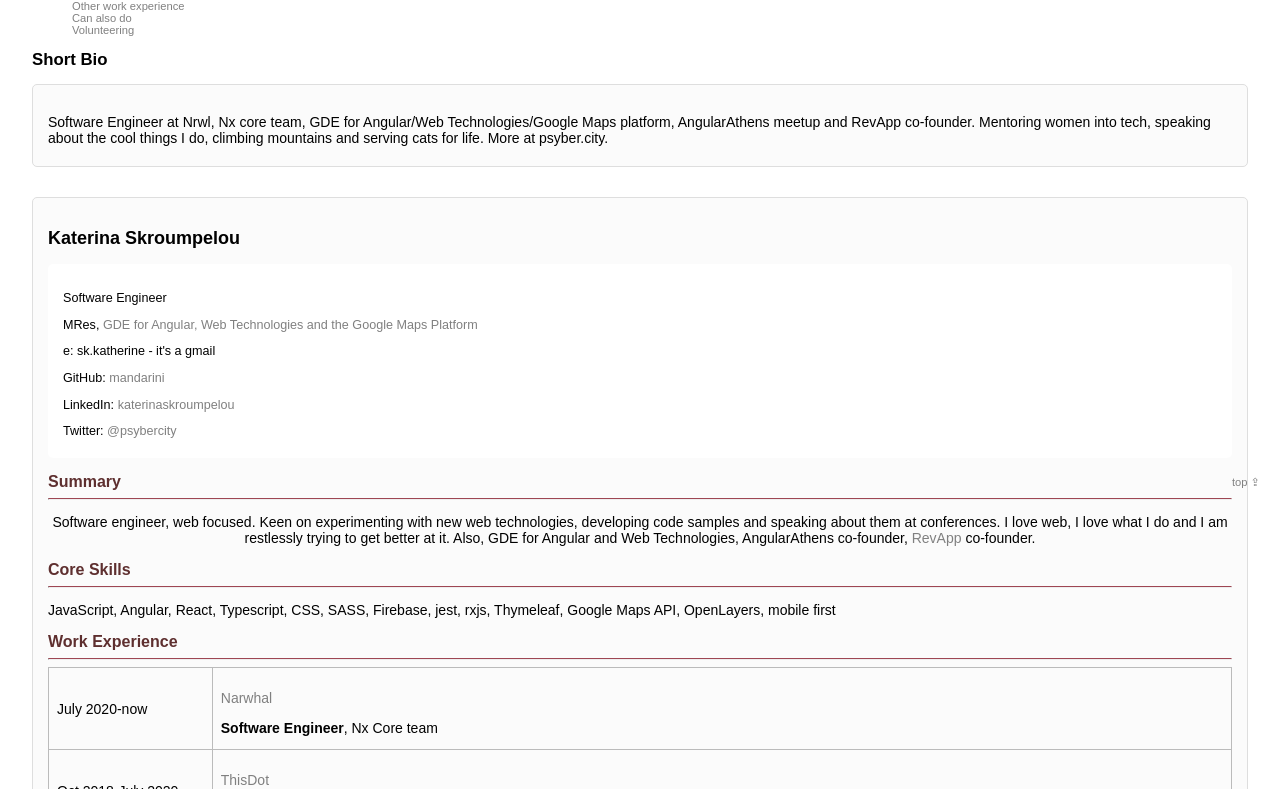
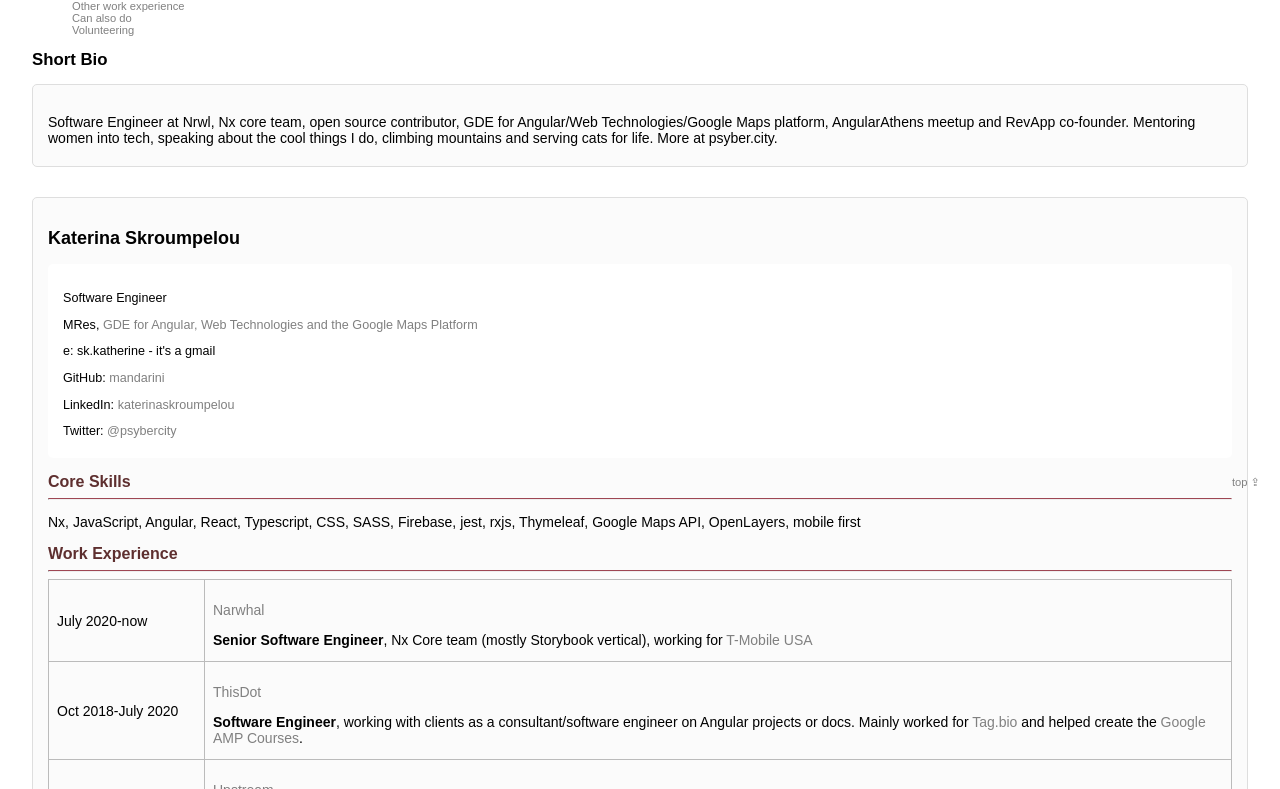
Before and after one commit to mandarini/psybercity-old, an Angular app: page /cv in a window 1280 px wide. Shown: the part 251-1040 px from the top of the page. Built offline with nearby package versions, Linux system fonts and the light colour scheme.

Commit message:
Updated CV and front page

```diff
--- a/src/app/components/cv/cv.component.html
+++ b/src/app/components/cv/cv.component.html
@@ -31,10 +31,11 @@
     <h1>Short Bio</h1>
     <div class="cv-container">
       <p>
-        Software Engineer at Nrwl, Nx core team, GDE for Angular/Web
-        Technologies/Google Maps platform, AngularAthens meetup and RevApp
-        co-founder. Mentoring women into tech, speaking about the cool things I
-        do, climbing mountains and serving cats for life. More at psyber.city.
+        Software Engineer at Nrwl, Nx core team, open source contributor, GDE
+        for Angular/Web Technologies/Google Maps platform, AngularAthens meetup
+        and RevApp co-founder. Mentoring women into tech, speaking about the
+        cool things I do, climbing mountains and serving cats for life. More at
+        psyber.city.
       </p>
     </div>
     <div class="cv-container long">
@@ -69,7 +70,7 @@
           >
         </p>
       </section>
-      <section class="cv-summary">
+      <!-- <section class="cv-summary">
         <a id="lsummary"></a>
         <h2>Summary</h2>
         <hr />
@@ -82,13 +83,13 @@
           <a href="https://getrevapp.com" target="_blank">RevApp</a>
           co-founder.
         </p>
-      </section>
+      </section> -->
       <section class="cv-skills">
         <a id="lskills"></a>
         <h2>Core Skills</h2>
         <hr />
         <p>
-          JavaScript, Angular, React, Typescript, CSS, SASS, Firebase, jest,
+          Nx, JavaScript, Angular, React, Typescript, CSS, SASS, Firebase, jest,
           rxjs, Thymeleaf, Google Maps API, OpenLayers, mobile first
         </p>
       </section>
@@ -103,7 +104,13 @@
               <p>
                 <a href="https://nrwl.io/" target="_blank">Narwhal</a>
               </p>
-              <p><b>Software Engineer</b>, Nx Core team</p>
+              <p>
+                <b>Senior Software Engineer</b>, Nx Core team (mostly Storybook
+                vertical), working for
+                <a href="https://www.t-mobile.com/" target="_blank"
+                  >T-Mobile USA</a
+                >
+              </p>
             </td>
           </tr>
           <tr>
@@ -114,7 +121,13 @@
               </p>
               <p>
                 <b>Software Engineer</b>, working with clients as a
-                consultant/software engineer on Angular projects or docs.
+                consultant/software engineer on Angular projects or docs. Mainly
+                worked for
+                <a href="https://tag.bio/" target="_blank">Tag.bio</a> and
+                helped create the
+                <a href="https://amp.dev/documentation/courses/" target="_blank"
+                  >Google AMP Courses</a
+                >.
               </p>
             </td>
           </tr>
--- a/src/app/components/home/home.component.html
+++ b/src/app/components/home/home.component.html
@@ -13,9 +13,16 @@
   <section>
     <h3>techy-worky things</h3>
     <p>
-      I am a <strong>software engineer</strong> at
+      I am a <strong>senior software engineer</strong> at
       <a href="https://nrwl.io/" target="_blank">Narwhal</a> 🌊, and part of the
-      <a href="https://github.com/nrwl/nx">Nx</a> core team.
+      <a href="https://github.com/nrwl/nx">Nx</a> core team. Mostly working on
+      the
+      <a class="storybook" href="https://storybook.js.org/" target="_blank"
+        >Storybook</a
+      >&nbsp;
+      <a href="https://nx.dev/storybook/overview-react" target="_blank"
+        >vertical</a
+      >. So, I'm also an <strong>open source conrtibutor</strong> :).
     </p>
     <p>
       I am a
@@ -102,17 +109,6 @@
     </p>
   </section>
   <section>
-    <!-- <p>
-      What I also do, I help form the program of VoxxedDays Greece (<a
-        href="https://voxxeddays.com/athens"
-        target="_blank"
-        >Athens</a
-      >
-      &
-      <a href="https://voxxeddays.com/thessaloniki/" target="_blank"
-        >Thessaloniki</a
-      >).
-    </p> -->
     <h3>likes things</h3>
     <p>
       I like <strong>cats</strong>. I like oats, honey, cocoa and almond milk.
--- a/src/app/components/home/home.component.scss
+++ b/src/app/components/home/home.component.scss
@@ -11,6 +11,10 @@
   a:hover,
   a:active {
     color: rgb(223, 93, 136);
+  }
+
+  a.storybook {
+    color: rgb(239, 78, 121);
   }
 
   section {
```
Also changed, not shown: 1 other file (tests, documents, lock files or other folders).
